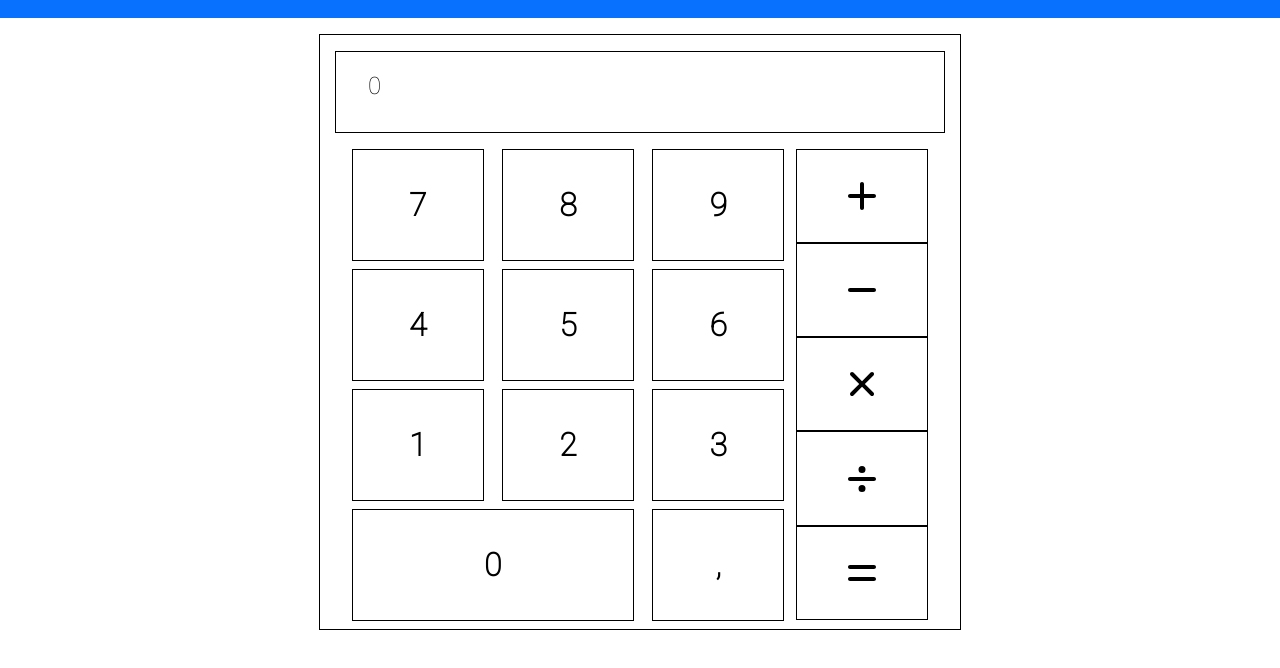
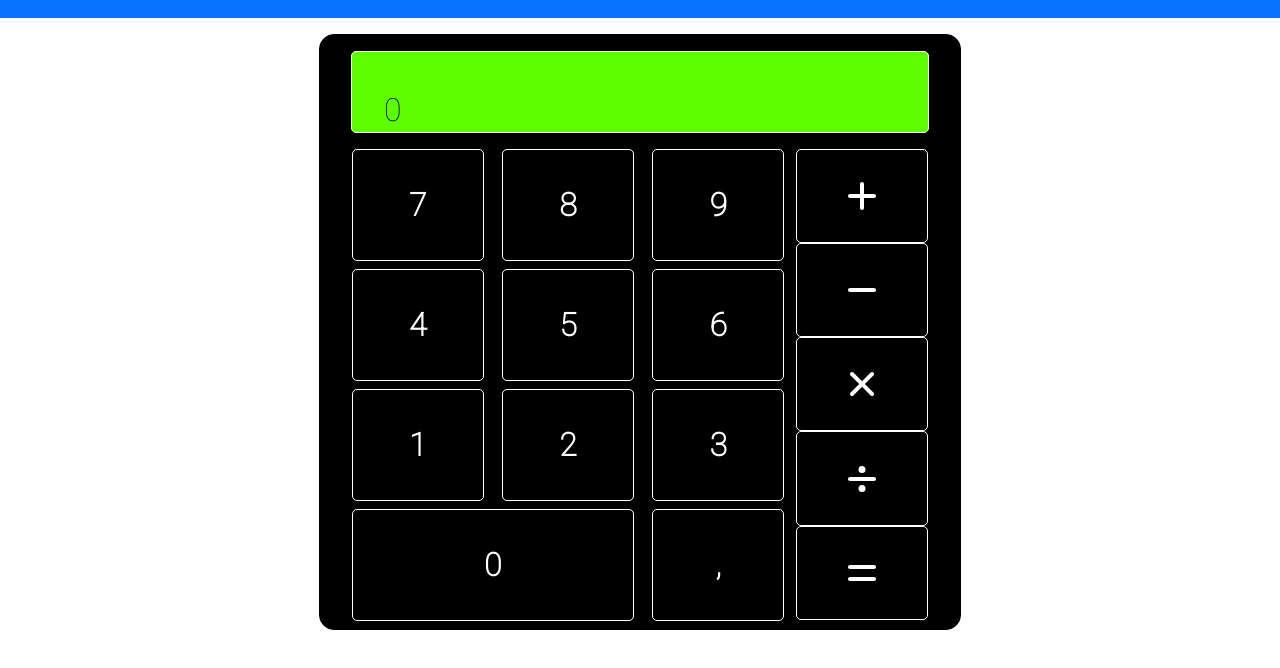
Before and after one commit to JonathanRFraga1/moodle, a plain HTML site: page views/ferramenta.html in a window 1280 px wide. Shown: the part 62-730 px from the top of the page. Drawn offline with Linux system fonts and the light colour scheme; sample sign-in values are in the browser's storage.

Commit message:
Novo css calculadora e corrigido bug do login

```diff
--- a/_includes/css/styles.css
+++ b/_includes/css/styles.css
@@ -228,30 +228,41 @@ a:visited {
     width: 50%;
     border: 1px solid #000;
     align-items: center;
+    background-color: #000;
+    border-radius: 15px;
 }
 
 .center-calc .calc .visor{
-    width: 90%;
+    width: 85%;
     margin-top: 1rem;
     height: 5rem;
-    border: 1px solid #000;
+    border: 1px solid #fff;
     overflow: hidden;
     text-overflow: ellipsis;
     padding-left: 5%;
+    border-radius: 5px;
+    background-color: #5DFF00;
 }
 
 .center-calc .calc .visor .linha-sup{
     width: 90%;
     text-align: left;
     height: 25%;
-    font-size: 1rem;
+    font-size: 1.5rem;
+    display: flex;
+    flex-direction: column;
+    justify-content: flex-end;
+    padding-top: .5rem;
 }
 
 .center-calc .calc .visor .linha-inf{
     width: 90%;
     text-align: left;
     height: 75%;
-    font-size: 1.5rem;
+    font-size: 2rem;
+    display: flex;
+    flex-direction: column;
+    justify-content: center;
 }
 
 .center-calc .calc .teclas{
@@ -262,6 +273,7 @@ a:visited {
     flex-direction: row;
     justify-content: center;
     overflow: hidden;
+    color: #fff;
 }
 
 .center-calc .calc .teclas .numericas{
@@ -292,6 +304,7 @@ a:visited {
     border: 1px solid;
     margin: 0;
     cursor: pointer;
+    border-radius: 5px;
 }
 
 .center-calc .calc .teclas .numericas .num-0{
@@ -304,6 +317,7 @@ a:visited {
     border: 1px solid;
     margin: 0;
     cursor: pointer;
+    border-radius: 5px;
 }
 
 .center-calc .calc .teclas .operacoes .op{
@@ -316,6 +330,7 @@ a:visited {
     border: 1px solid;
     margin: 0;
     cursor: pointer;
+    border-radius: 5px;
 }
 
 
--- a/_includes/js/scripts.js
+++ b/_includes/js/scripts.js
@@ -27,8 +27,7 @@ $('#ic-menu').click(function () {
 
 function verificaLogin() {
     let session = sessionStorage.getItem('user');
-
-    if (session === 'null' || session === 'undefined') {
+    if (session === 'null' || session === 'undefined' || session == null) {
         return false;
     }
 
@@ -166,7 +165,7 @@ $('#division').click(() => {
 })
 
 $('#equals').click(() => {
-    $('#visor-sup').html(visor);
+    $('#visor-sup').html(visor + ' =');
     let calculo = eval(calc);
     visor_inf.html(calculo);
     visor = '';
```
